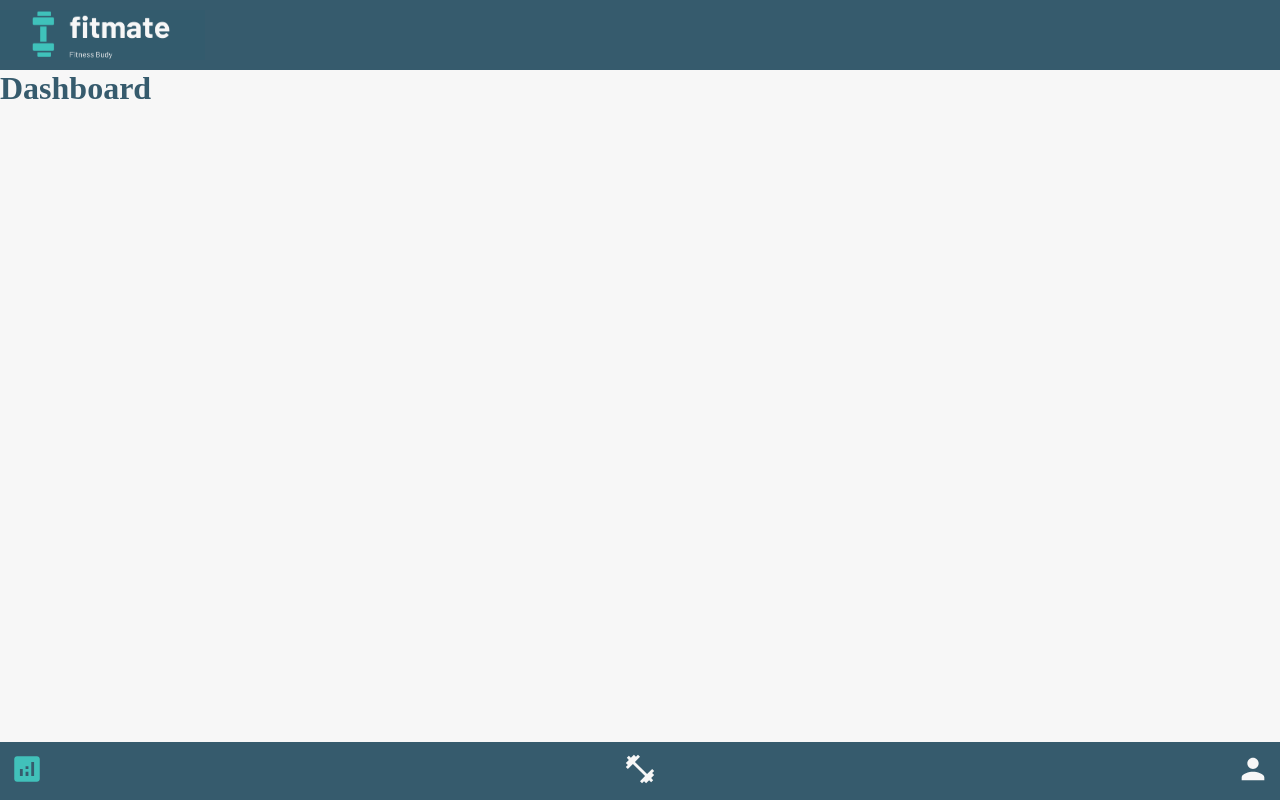
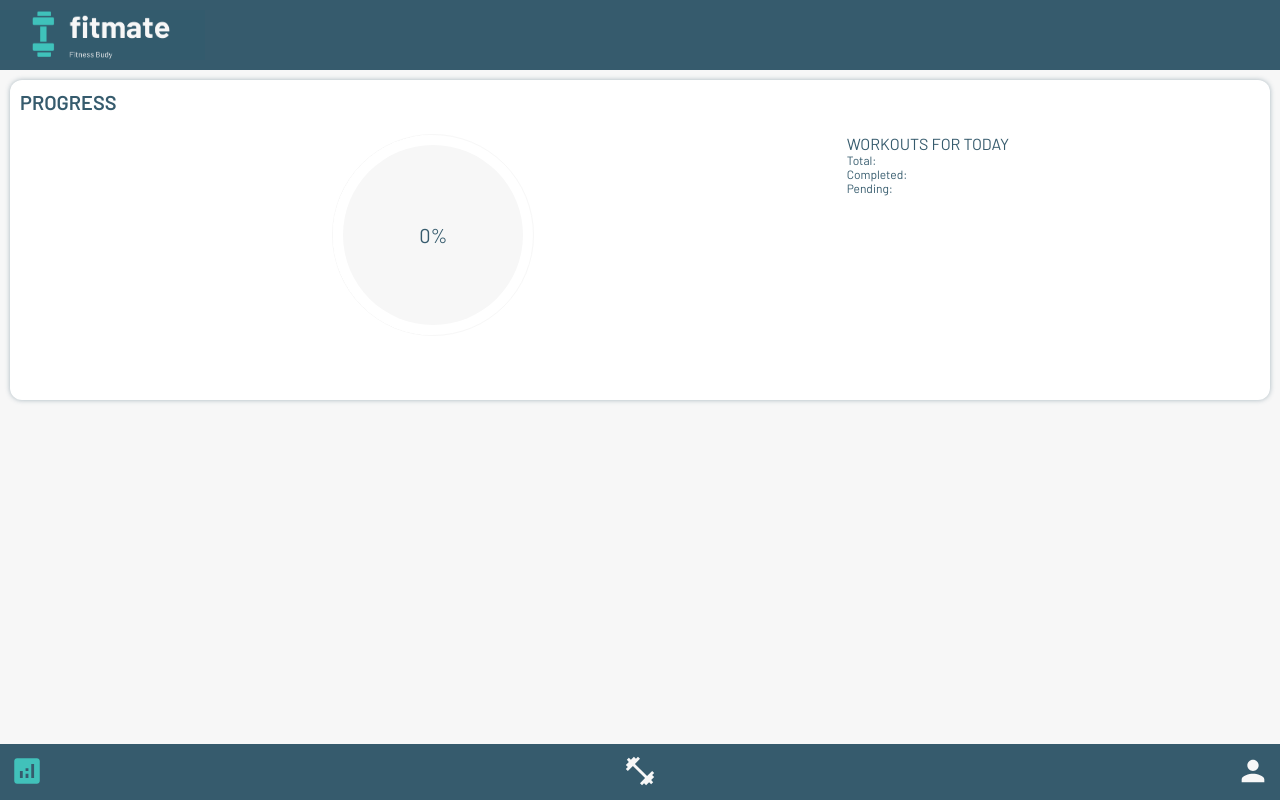
Before and after one commit to Hope1226/fitmate, a React (Create React App) app: page / in a window 1280 px wide. Built offline with nearby package versions, Linux system fonts and the light colour scheme.

Commit message:
Add progress chart

```diff
--- a/src/assets/stylesheets/index.css
+++ b/src/assets/stylesheets/index.css
@@ -1,7 +1,11 @@
+@import url('https://fonts.googleapis.com/css2?family=Barlow:ital,wght@0,100;0,200;0,300;0,400;0,500;0,600;0,700;0,800;0,900;1,100;1,200;1,300;1,400;1,500;1,600;1,700;1,800;1,900&display=swap');
+
 :root {
   --main: hsl(200, 34%, 32%);
   --first: #41c1ba;
   --second: #f7f7f7;
+  --main-font: 'Barlow', sans-serif;
+  --box-shadow: 0 0 5px 0 hsla(200, 34%, 32%, 0.418);
 };
 
 html {
@@ -21,17 +25,28 @@ html {
   text-decoration: none;
   list-style: none;
   color: var(--main);
+  font-family: var(--main-font);
 }
 
 body {
   background: var(--second);
+  height: 100vh;
+}
+
+body,
+#root,
+.App {
+  display: grid;
+  grid-template-columns: 1fr;
+  grid-template-rows: 1fr;
+  font-size: 12px;
+}
+
+.App {
+  grid-template-rows: auto 1fr;
 }
 
 .main-header {
-  display: fixed;
-  top: 0;
-  right: 0;
-  left: 0;
   display: flex;
   justify-content: center;
   align-items: center;
@@ -54,6 +69,18 @@ body {
   background: var(--main);
 }
 
+.main-headings {
+  font-weight: 600;
+  font-size: 20px;
+  text-transform: uppercase;
+}
+
+.sub-headings {
+  font-weight: 400;
+  font-size: 16px;
+  text-transform: uppercase;
+}
+
 .navLink {
   padding: 10px;
 }
@@ -61,3 +88,97 @@ body {
 .active svg {
  fill: var(--first);
 }
+
+.dashboard {
+  display: grid;
+  grid-template-columns: 1fr 1fr;
+  grid-template-rows: 1fr 1fr;
+  grid-template-areas:
+    "stats stats"
+    "actions celandar";
+  grid-gap: 10px;
+  padding: 10px 10px 70px 10px;
+}
+
+.stats-container {
+  grid-area: stats;
+  display: grid;
+  grid-template-columns: 1fr;
+  grid-template-rows: auto 1fr;
+  background: white;
+  border-radius: 12px;
+  box-shadow: var(--box-shadow);
+  padding: 10px;
+  grid-gap: 20px;
+}
+
+.prog-data {
+  display: grid;
+  grid-template-columns: 2fr 1fr;
+}
+
+.prog-chart,
+.prog-circle {
+  display: flex;
+  justify-content: center;
+  align-items: center;
+}
+
+.prog-chart {
+  justify-self: center;
+  width: 200px;
+  height: 200px;
+  background: white;
+  border-radius: 50%;
+  display: grid;
+  grid-template-columns: 1fr 1fr;
+  grid-template-rows: 1fr;
+  grid-template-areas:
+    "main main";
+  overflow: hidden;
+  border: 1px solid var(--second);
+}
+
+.half-circle,
+.half-circle-top {
+  grid-column: 1;
+  grid-row: 1;
+  height: 100%;
+  transform-origin: right;
+}
+
+.half-circle {
+  background: white;
+}
+
+.half-circle-top {
+  background: white;
+}
+
+.prog-chart:hover .half-circle:nth-child(1) {
+  transform: rotate(180deg);
+  background: var(--first);
+  transition: all 1s linear;
+}
+
+.prog-chart:hover .half-circle:nth-child(2) {
+  transform: rotate(360deg);
+  background: var(--first);
+  transition: all 2s linear;
+}
+
+.prog-chart:hover .half-circle-top {
+  opacity: 0;
+  transition: opacity 0s 1s;
+}
+
+.prog-circle {
+  width: 90%;
+  height: 90%;
+  border-radius: 50%;
+  background: var(--second);
+  font-size: 20px;
+  z-index: 10;
+  grid-area: main;
+  justify-self: center;
+}
--- a/src/components/dashboard/Dashboard.js
+++ b/src/components/dashboard/Dashboard.js
@@ -1,8 +1,9 @@
 import React from 'react';
+import Stats from './features/Stats';
 
 const Dashboard = () => (
-  <div>
-    <h1>Dashboard</h1>
+  <div className="dashboard">
+    <Stats />
   </div>
 );
 
--- /dev/null
+++ b/src/components/dashboard/features/Stats.js
@@ -0,0 +1,25 @@
+import React from 'react';
+
+const Stats = () => (
+  <div className="stats-container">
+    <h2 className="main-headings">progress</h2>
+    <div className="prog-data">
+      <div className="prog-chart">
+        <div className="half-circle" />
+        <div className="half-circle" />
+        <div className="half-circle-top" />
+        <div className="prog-circle">
+          0%
+        </div>
+      </div>
+      <div className="prog-details">
+        <h3 className="sub-headings">Workouts for today</h3>
+        <p>Total:</p>
+        <p>Completed:</p>
+        <p>Pending:</p>
+      </div>
+    </div>
+  </div>
+);
+
+export default Stats;
```
Also changed, not shown: src/components/dashboard/features/Actions.js (added, +9 -0 lines), src/components/dashboard/features/Calendar.js (added, +9 -0 lines).
